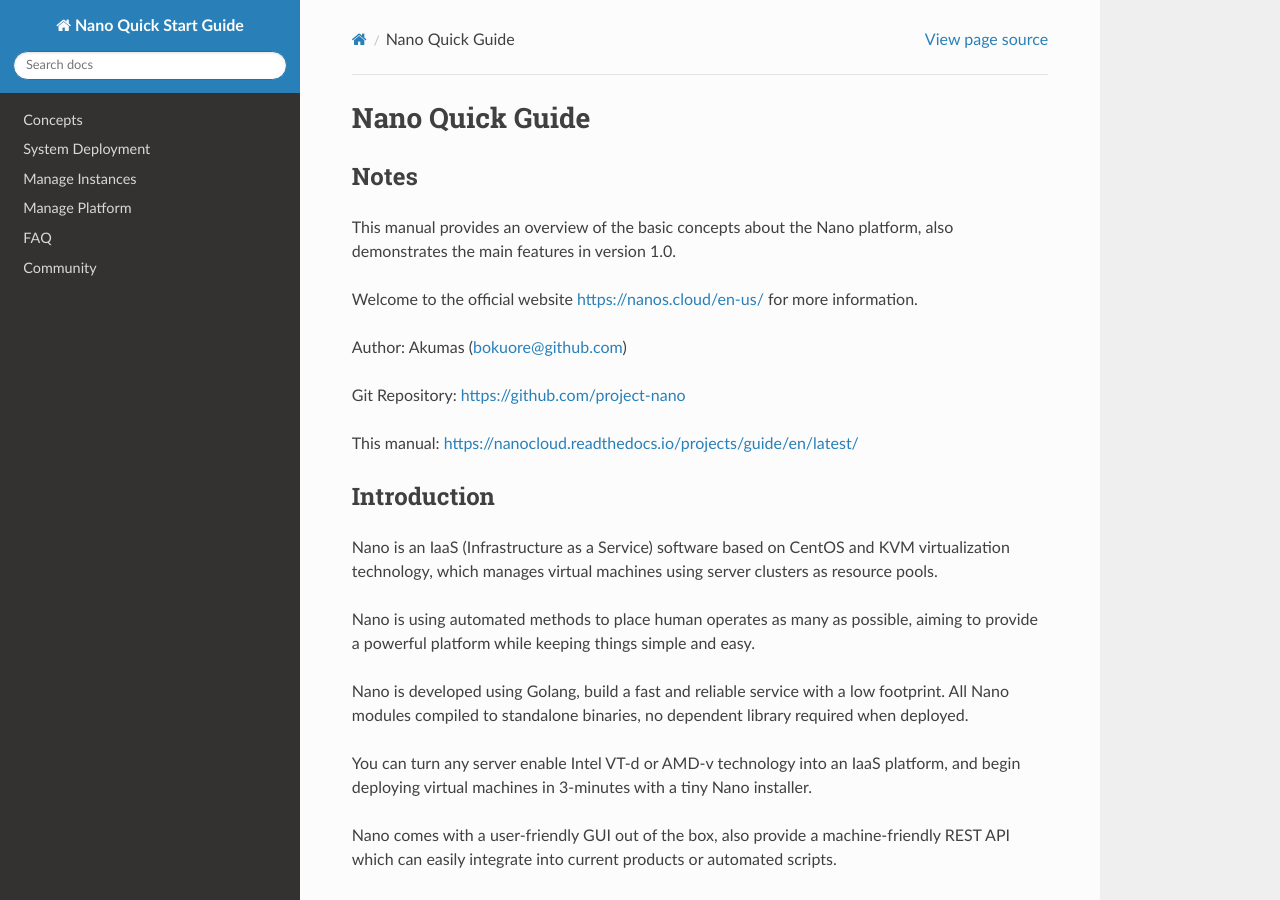
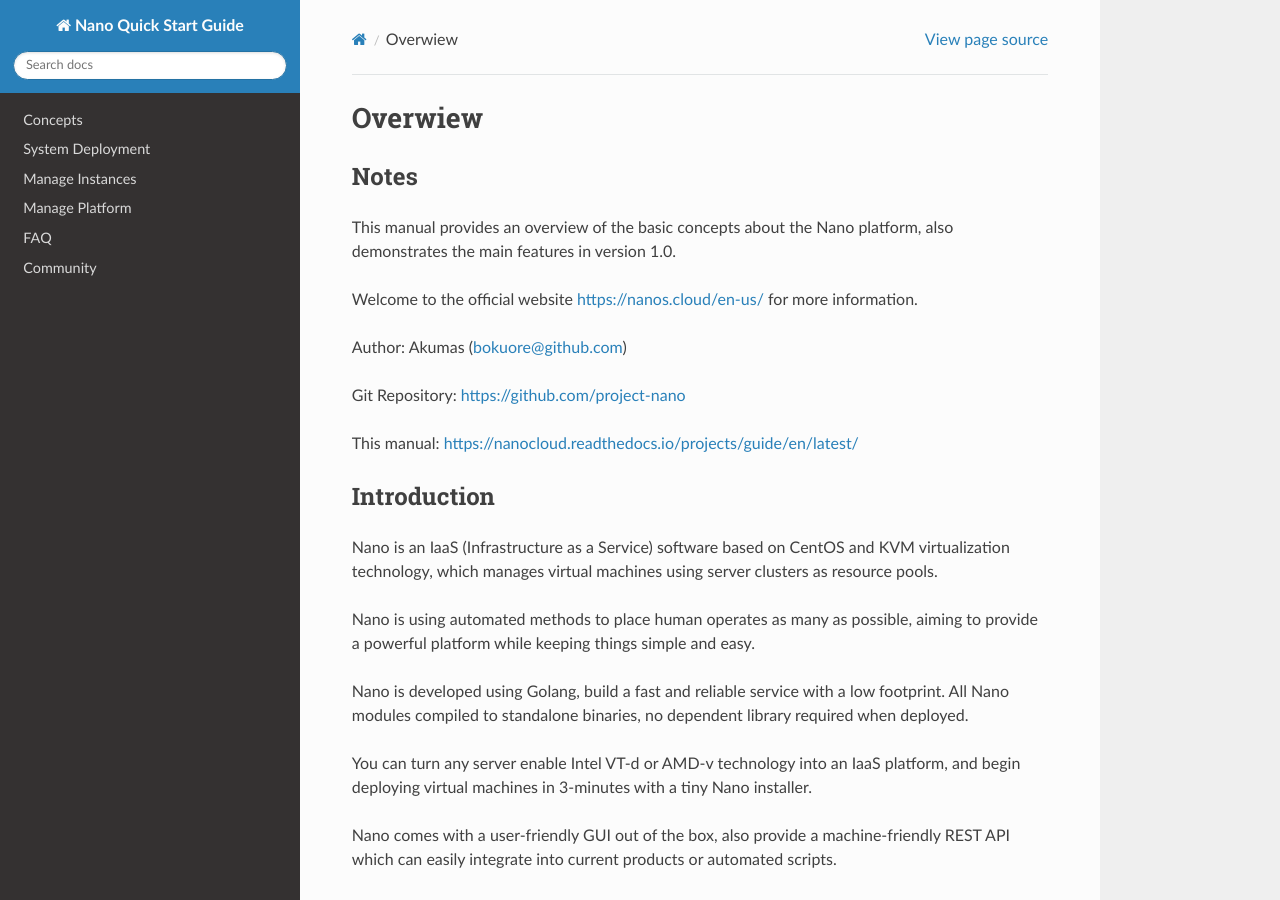
Before and after one commit to project-nano/quick-start-en, a Sphinx documentation site: the page built from docs/index.rst, in a window 1280 px wide and 900 px high. Built offline with Sphinx 7.4.7 and the Read the Docs theme 2.0.0, drawn with Linux system fonts in a browser that asks for light colours; pages that are not in the unit, such as notebooks, are missing from menus.

Commit message:
rename=>overview

```diff
--- a/docs/index.rst
+++ b/docs/index.rst
@@ -1,7 +1,7 @@
 .. index .
 
 ======================
-Nano Quick Guide
+Overwiew
 ======================
 
 Notes
```
